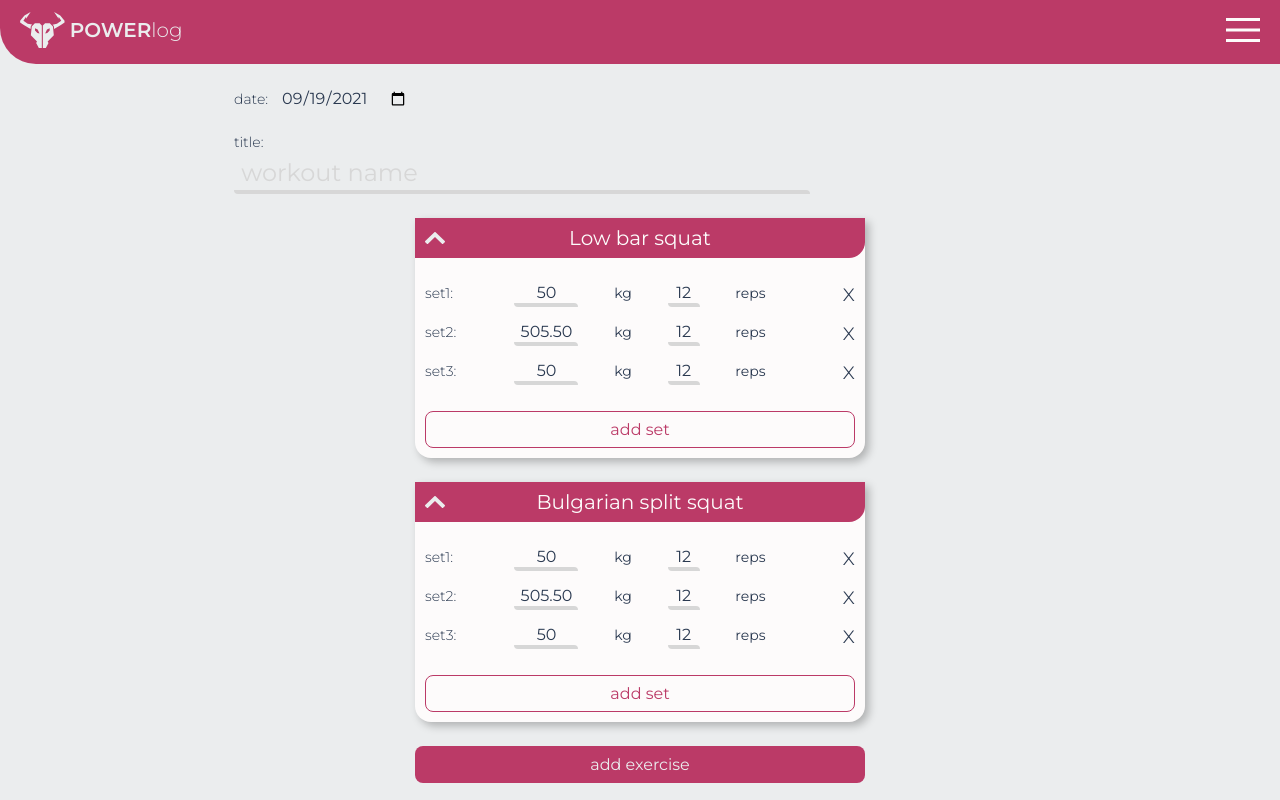
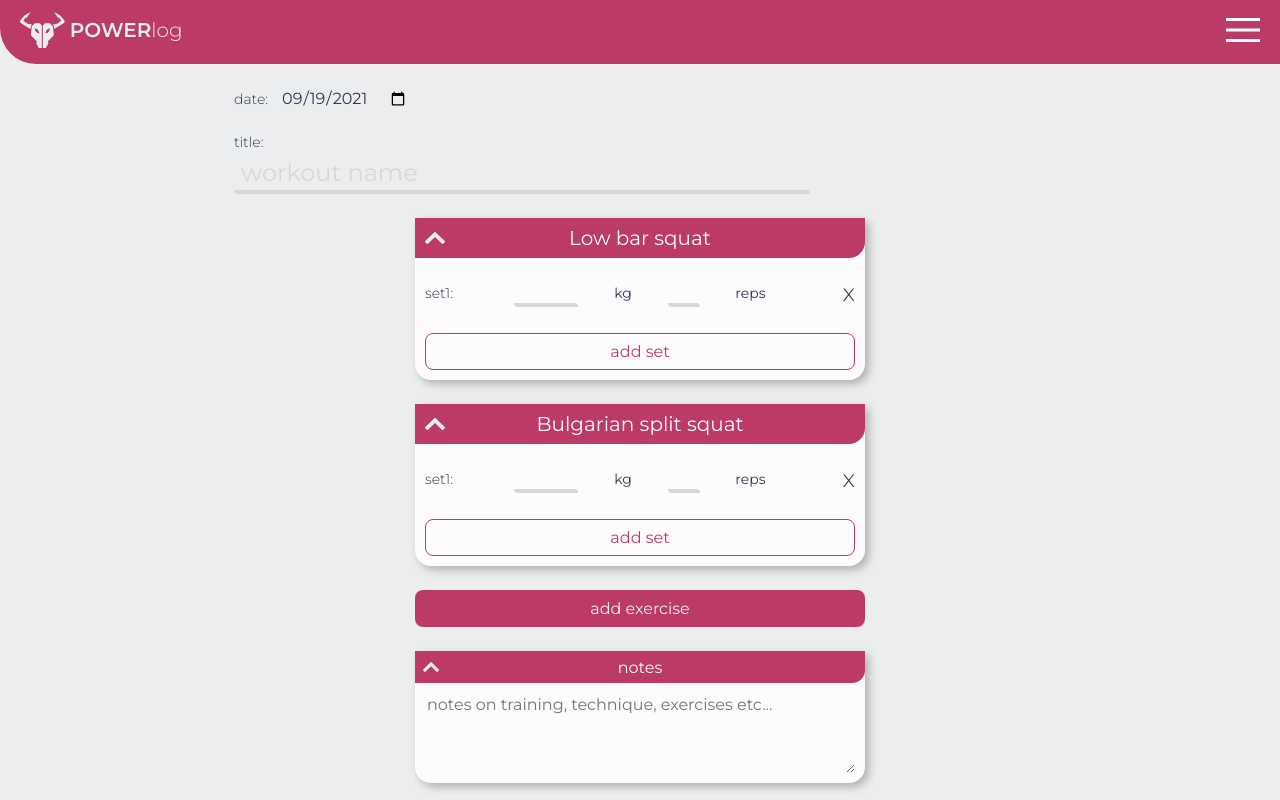
Before and after one commit to WojCzu/power-log, a React (Create React App) app: page /workouts/add in a window 1280 px wide. Built offline with nearby package versions, Linux system fonts and the light colour scheme.

Commit message:
add dynamic fields in Exercise component

```diff
--- a/package.json
+++ b/package.json
@@ -12,6 +12,7 @@
     "react-router-dom": "^5.3.0",
     "react-scripts": "4.0.3",
     "styled-components": "^5.3.1",
+    "uuid": "^8.3.2",
     "web-vitals": "^1.1.2"
   },
   "scripts": {
--- a/src/components/molecules/Exercise/Exercise.js
+++ b/src/components/molecules/Exercise/Exercise.js
@@ -1,19 +1,40 @@
-import React from 'react';
+import React, { useState } from 'react';
+import { v4 as uuid } from 'uuid';
 import ExerciseSet from 'components/molecules/ExerciseSet/ExerciseSet';
 import { StyledButton } from './Exercise.styles';
 
 const Exercise = () => {
+  const [inputFields, setInputFields] = useState([
+    { id: uuid(), weight: '', volume: '' },
+  ]);
+
+  const handleAddSet = () => {
+    setInputFields(...inputFields, { id: uuid(), weight: '', volume: '' });
+  };
+
+  const handleDeleteSet = (index) => {
+    const values = [...inputFields];
+    values.splice(index, 1);
+    setInputFields(values);
+  };
+
   return (
     <>
-      <ExerciseSet setNumber="1" weight="50" volume="12" volumeType="reps" />
-      <ExerciseSet
-        setNumber="2"
-        weight="505.50"
-        volume="12"
-        volumeType="reps"
-      />
-      <ExerciseSet setNumber="3" weight="50" volume="12" volumeType="reps" />
-      <StyledButton isFullWidth type="button">
+      {inputFields.map(({ id, weight, volume }, index) => {
+        return (
+          <ExerciseSet
+            key={id}
+            setNumber={index + 1}
+            weight={weight}
+            onWeightChange={() => console.log(123)}
+            volume={volume}
+            onVolumeChange={() => console.log(123)}
+            volumeType="reps"
+            handleDeleteSet={() => handleDeleteSet(index)}
+          />
+        );
+      })}
+      <StyledButton isFullWidth type="button" onClick={handleAddSet}>
         add set
       </StyledButton>
     </>
--- a/src/components/molecules/ExerciseSet/ExerciseSet.js
+++ b/src/components/molecules/ExerciseSet/ExerciseSet.js
@@ -4,16 +4,27 @@ import { CloseButton } from 'components/atoms/CloseButton/CloseButton';
 import Label from 'components/atoms/Label/Label';
 import FormField from '../FormField/FormField';
 
-const ExerciseSet = ({ setNumber, weight, volume, volumeType }) => {
+const ExerciseSet = ({
+  setNumber,
+  weight,
+  onWeightChange,
+  volume,
+  onVolumeChange,
+  volumeType,
+  handleDeleteSet,
+}) => {
   return (
     <Wrapper>
       <Label as="span">set{setNumber}:</Label>
       <StyledInfo>
         <FormField
           label={`set${setNumber} weight`}
+          id={`set${setNumber}-weight`}
+          name="weight"
           isLabelHidden
           type="text"
           value={weight}
+          onChange={onWeightChange}
           isTextCenter
           customWidth="64px"
         />
@@ -21,16 +32,21 @@ const ExerciseSet = ({ setNumber, weight, volume, volumeType }) => {
 
         <FormField
           label={`set${setNumber} ${volumeType}`}
+          id={`set${setNumber}-${volumeType}`}
+          name={volumeType}
           isLabelHidden
           type="text"
           value={volume}
+          onChange={onVolumeChange}
           isTextCenter
           customWidth="32px"
         />
         <StyledSpan>{volumeType}</StyledSpan>
       </StyledInfo>
 
-      <CloseButton>x</CloseButton>
+      <CloseButton type="button" onClick={handleDeleteSet}>
+        x
+      </CloseButton>
     </Wrapper>
   );
 };
```
Also changed, not shown: 1 other file (tests, documents, lock files or other folders).
